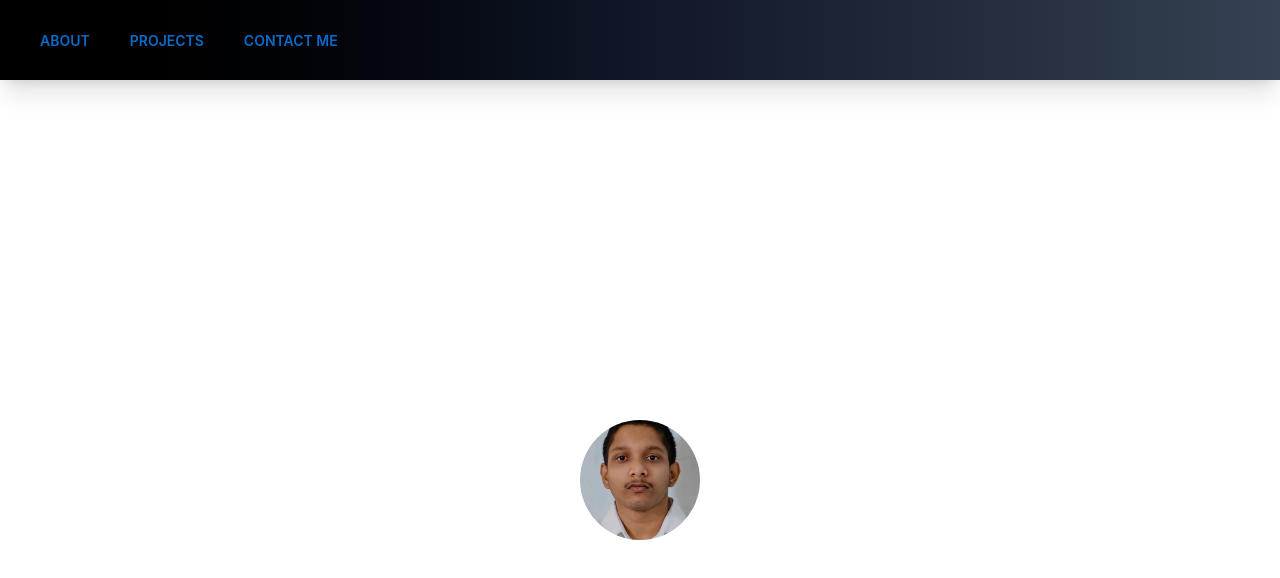
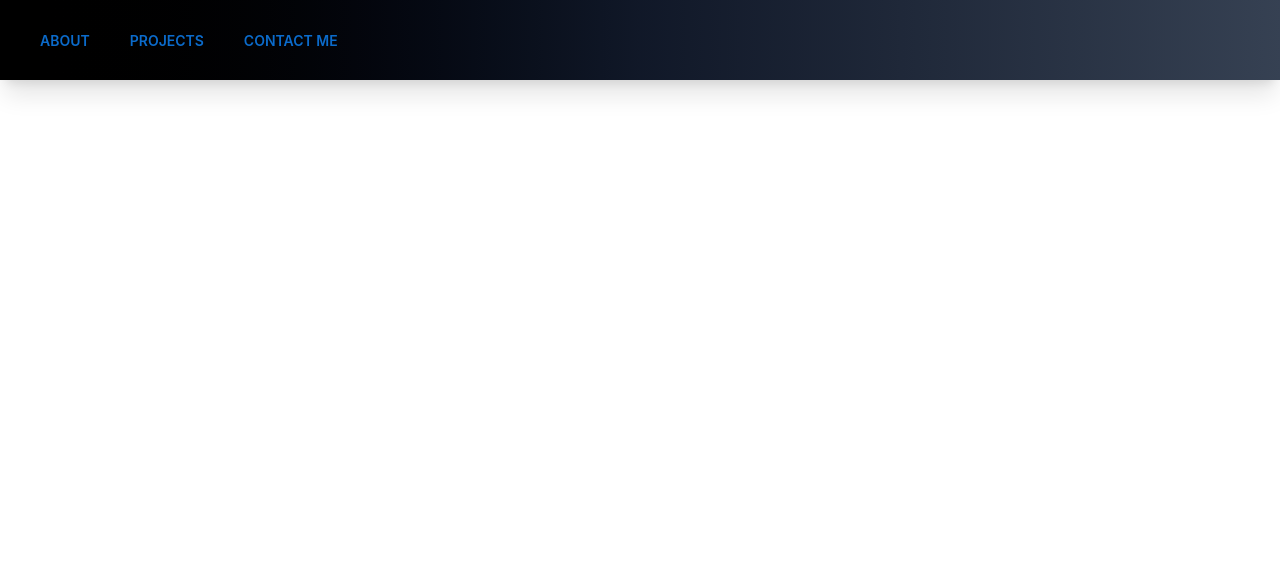
Before and after one commit to mukesh1352/portfolio, a Next.js app: page /main in a window 1280 px wide. Shown: the top 578 px of the page. Built offline with nearby package versions, Linux system fonts and the light colour scheme.

Commit message:
removed the hero section

```diff
--- a/src/app/components/hero.tsx
+++ /dev/null
@@ -1,21 +0,0 @@
-import Avatar from '@mui/material/Avatar';
-import Box from '@mui/material/Box';
-
-export default function Hero() {
-  return (
-    <Box
-      sx={{
-        display: 'flex',
-        justifyContent: 'center',
-        alignItems: 'center',
-        height: '100vh',
-      }}
-    >
-      <Avatar
-        alt="Cindy Baker"
-        src="/Image.png"
-        sx={{ width: 120, height: 120, borderRadius: '50%' }}
-      />
-    </Box>
-  );
-}
--- a/src/app/main/page.tsx
+++ b/src/app/main/page.tsx
@@ -1,10 +1,8 @@
 import Header from "../components/header"
-import Hero from "../components/hero"
 export default function Main(){
     return(
         <div>
             <Header/>
-            <Hero/>
         </div>
     )
 }
```
